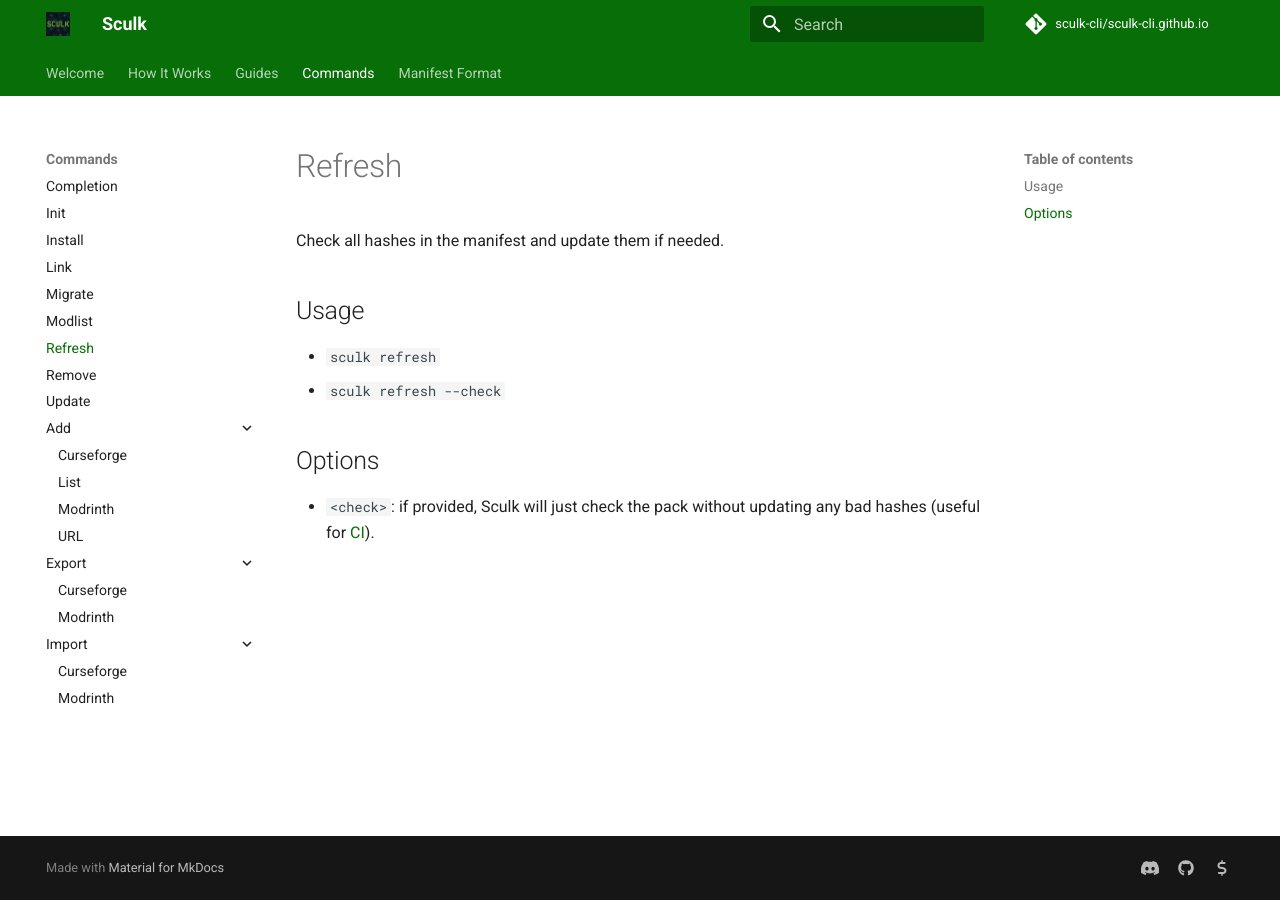
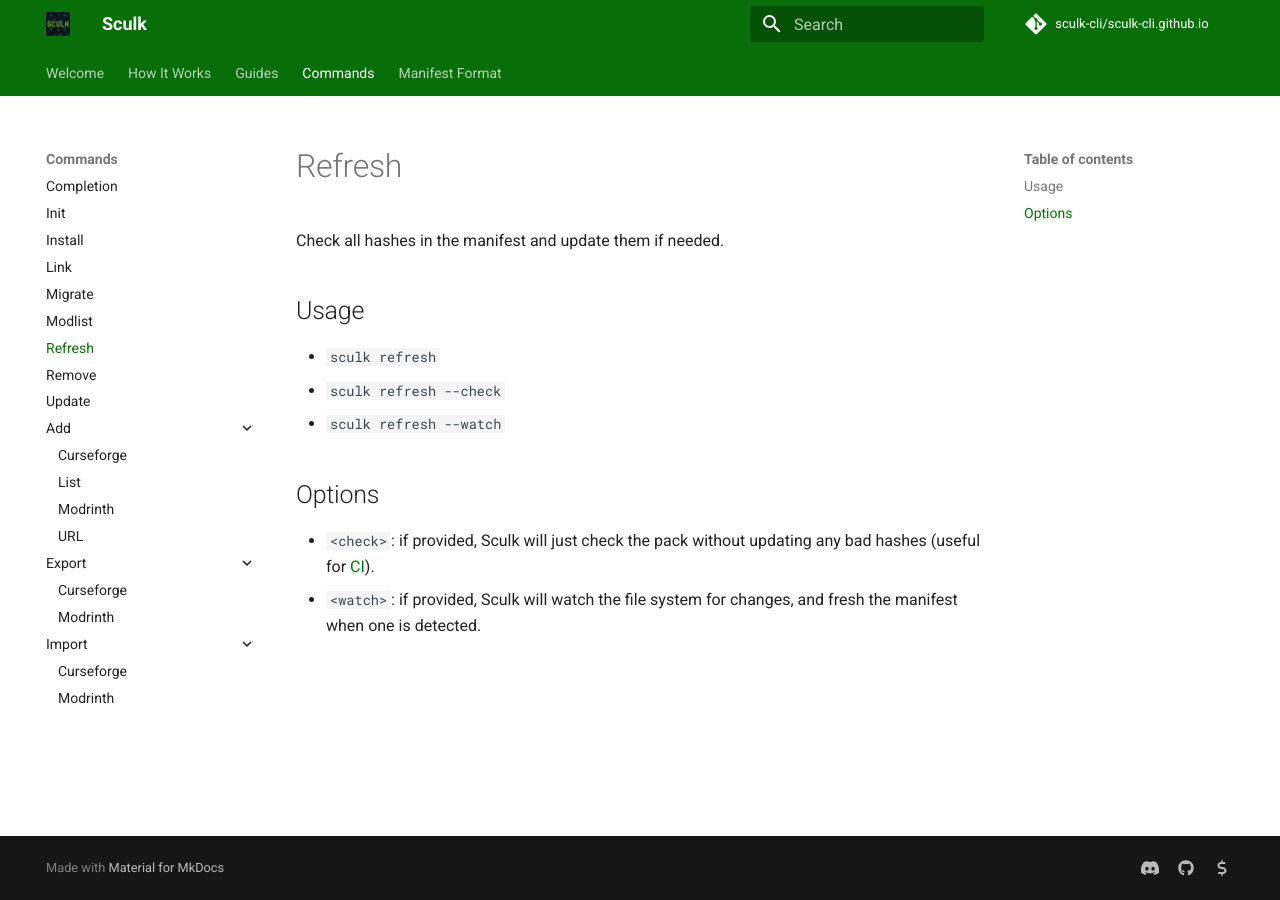
Before and after one commit to sculk-cli/sculk-cli.github.io, an MkDocs documentation site: the page built from docs/commands/refresh.md, in a window 1280 px wide. Built offline with MkDocs 1.6.1 and Material for MkDocs 9.7.7, drawn with Linux system fonts in a browser that asks for light colours; comment, search, counter and statistics services are not loaded.

Commit message:
chore: document refresh --watch

```diff
--- a/docs/commands/refresh.md
+++ b/docs/commands/refresh.md
@@ -4,8 +4,11 @@
 
 - `sculk refresh`
 - `sculk refresh --check`
+- `sculk refresh --watch`
 
 ## Options
 
 - `<check>`: if provided, Sculk will just check the pack without updating any
   bad hashes (useful for [CI](../guides/checking-with-github-actions.md)).
+- `<watch>`: if provided, Sculk will watch the file system for changes, and
+  fresh the manifest when one is detected.
```
